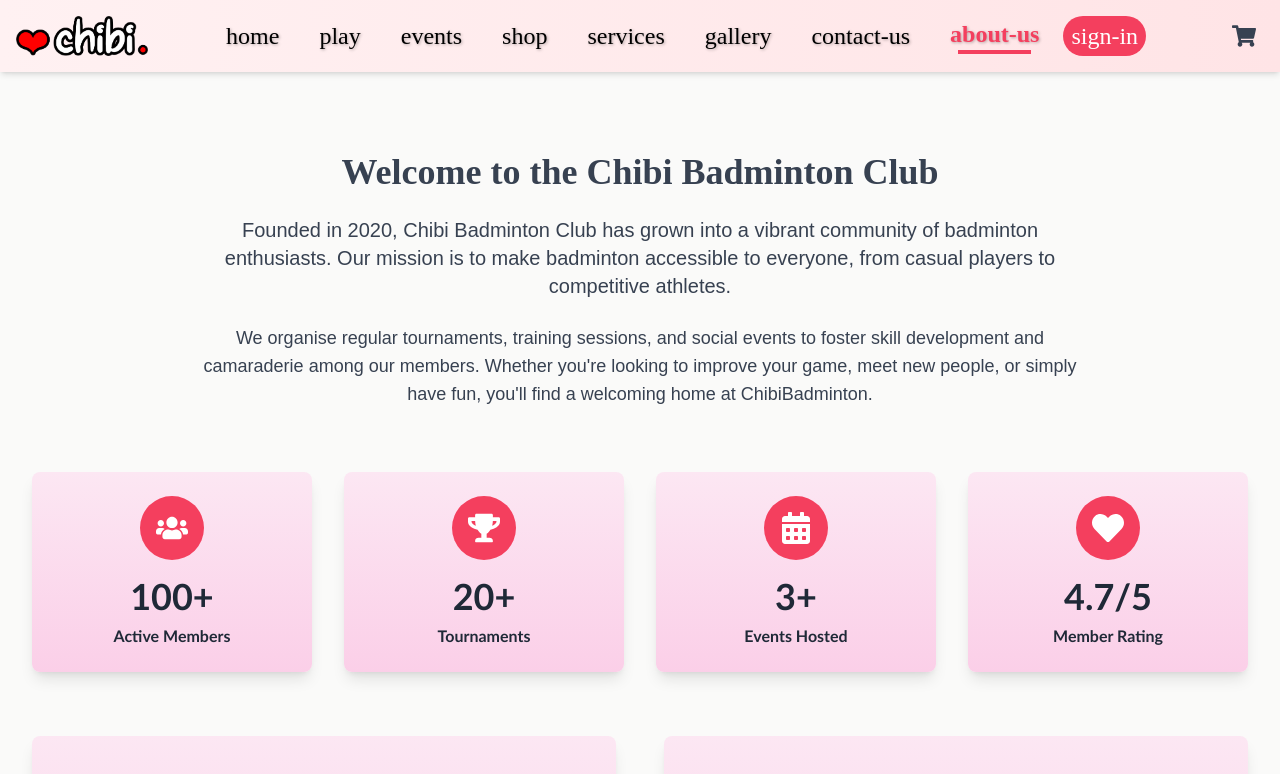
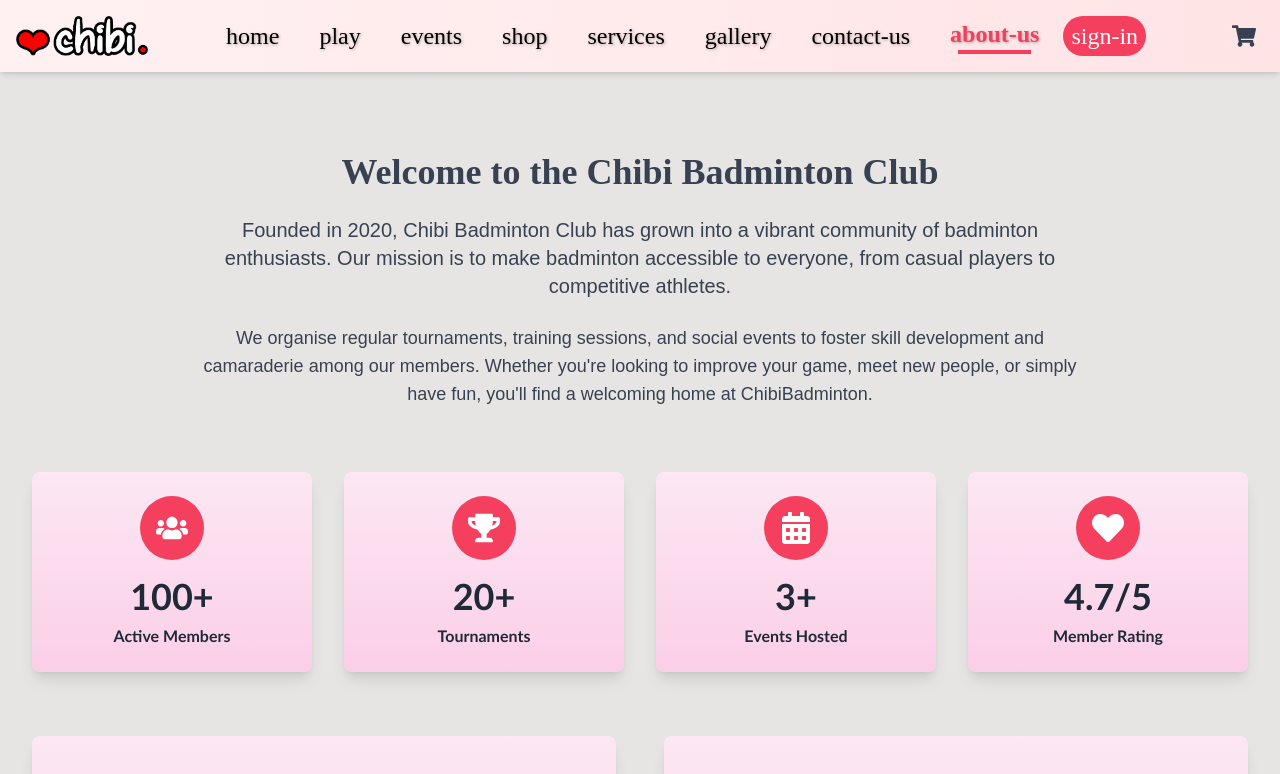
Before and after one commit to thangtruong1808/badmintonwebsite, a React (Vite) app in the folder frontend/: page /about-us in a window 1280 px wide. Shown: the top 774 px of the page. Built offline with nearby package versions, Linux system fonts and the light colour scheme; a web font is replaced by a local one.

Commit message:
Proposal bg-stone-200 for background color and Trial at AboutUsPage

```diff
--- a/frontend/src/components/AboutUsPage.tsx
+++ b/frontend/src/components/AboutUsPage.tsx
@@ -49,7 +49,7 @@ const AboutUsPage = () => {
   ];
   // bg-gradient-to-b from-gray-100 to-gray-200
   return (
-    <div className="w-full overflow-x-hidden min-h-screen pt-20 bg-stone-50">
+    <div className="w-full overflow-x-hidden min-h-screen pt-20 bg-stone-200">
 
       <div className="px-4 md:px-8  max-w-7xl mx-auto min-h-full">
         {/* Introduction Section */}
```
